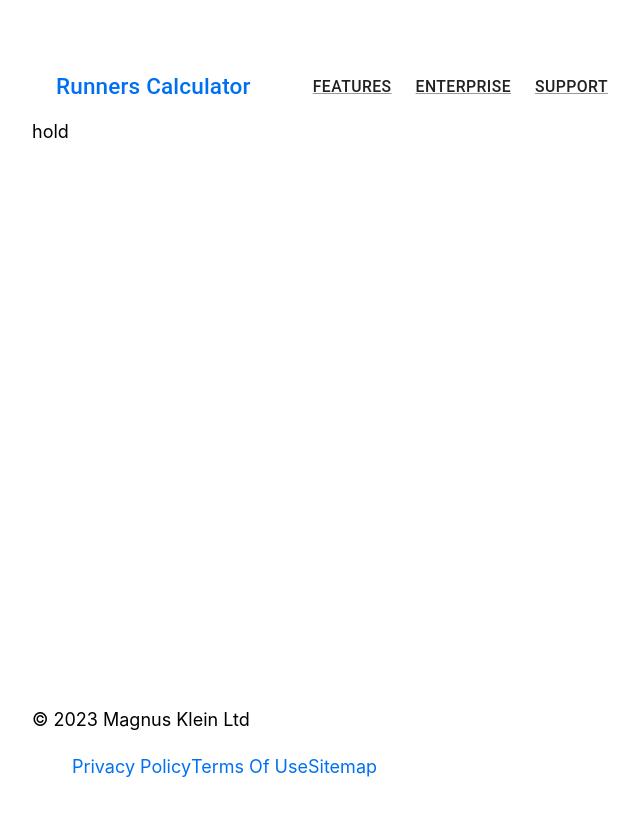
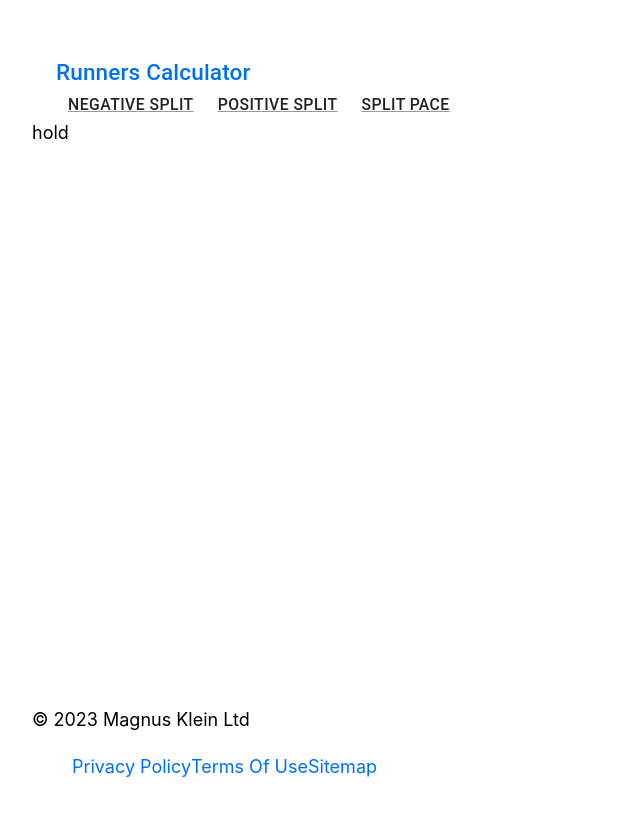
Before and after one commit to jaymagrob/running-calculator, a Next.js app: page / in a window 1280 px wide. Shown: the top 816 px of the page, without its empty margins (302-942 px from the left). Built offline with nearby package versions, Linux system fonts and the light colour scheme.

Commit message:
Run-13: header: fix nav issue with link and hydratation

```diff
--- a/components/header.js
+++ b/components/header.js
@@ -10,36 +10,36 @@ export default function Header() {
       <NextLink href="/">Runners Calculator</NextLink>
     </Typography>
     <nav>
-      <NextLink href="/pace/split-pace">
         <Link
           variant="button"
+          component={NextLink}
           color="text.primary"
-          href="#"
           sx={{ my: 1, mx: 1.5 }}
+          href='/pace/negative-split'
         >
-          Features
+          Negative Split
         </Link>
-      </NextLink>
-      <NextLink href="/pace/negative-split">
+
         <Link
           variant="button"
+          component={NextLink}
           color="text.primary"
-          href="#"
           sx={{ my: 1, mx: 1.5 }}
+          href='/pace/positive-split'
         >
-          Enterprise
+          Positive Split
         </Link>
-      </NextLink>
-      <NextLink href="/pace/positive-split">
+
         <Link
           variant="button"
+          component={NextLink}
           color="text.primary"
-          href="#"
           sx={{ my: 1, mx: 1.5 }}
+          href='/pace/split-pace'
         >
-          Support
+          Split Pace
         </Link>
-      </NextLink>
+
     </nav>
   </Toolbar>
   )
```
